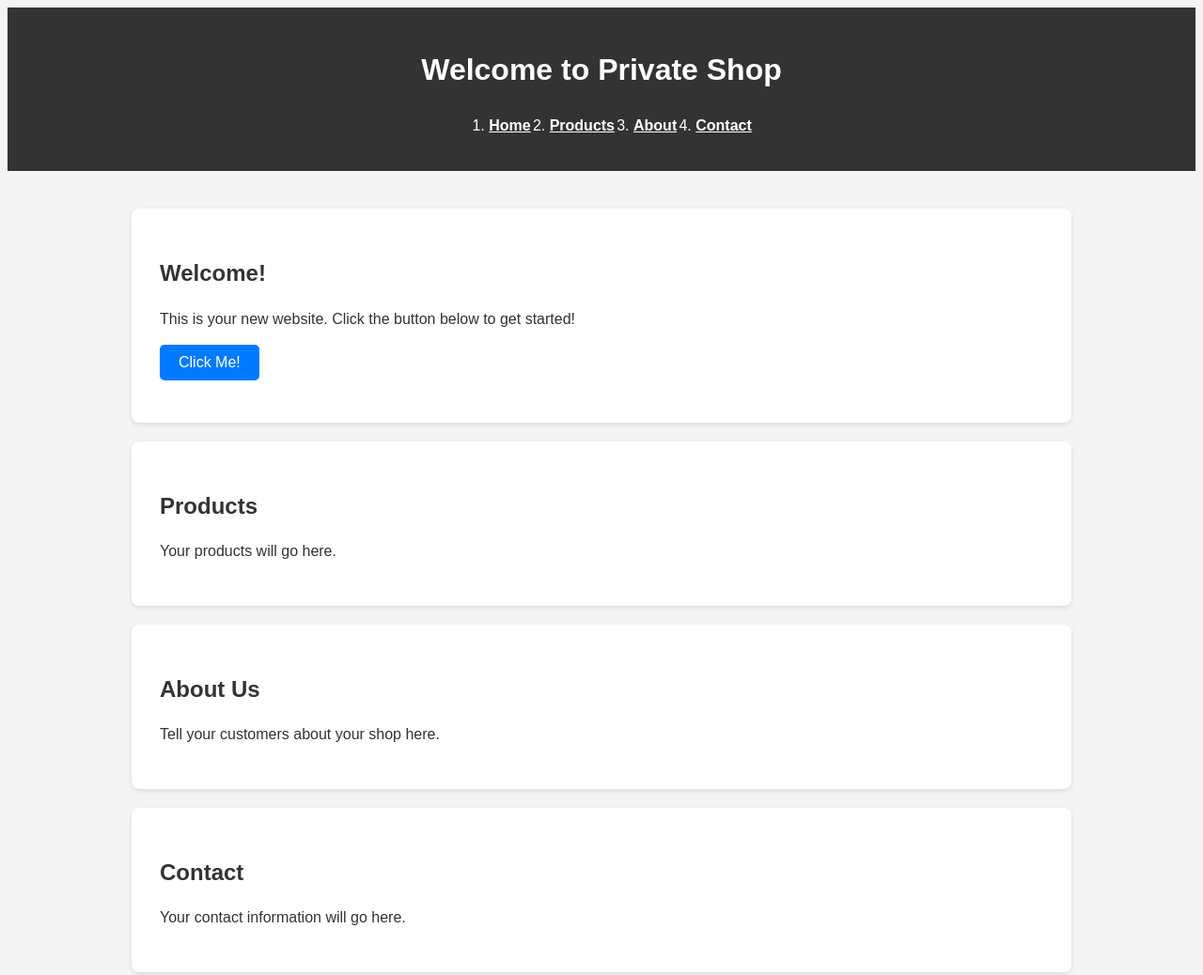
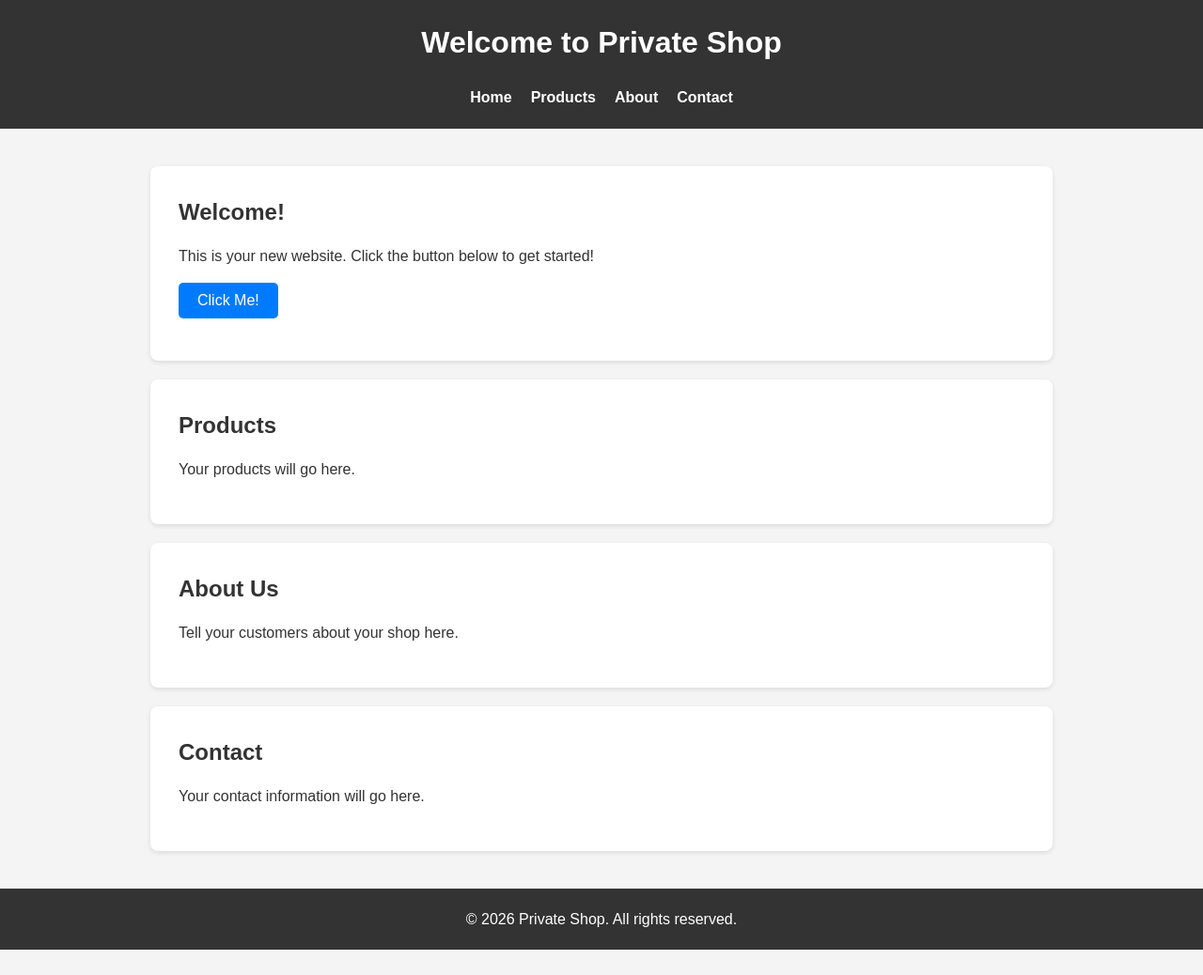
Before and after one commit to 31mavargas-tech/Private-shop, a plain HTML site: page index.html in a window 1280 px wide. Shown: the top 1038 px of the page at 94% size. After the commit the page ends 1011 px from the top, so only its background shows below. Drawn offline with Linux system fonts and the light colour scheme; a script that the page names is missing.

Commit message:
Updated style.css with new styles.

```diff
--- a/style.css
+++ b/style.css
@@ -1,6 +1,6 @@
 * {
-    margin: 11;11
-    padding: 11;11
+    margin: 0;
+    padding: 0;
     box-sizing: border-box;
 }
 
@@ -15,7 +15,7 @@ header {
     background-color: #333;
     color: white;
     padding: 20px;
-    text-align: center; private
+    text-align: center;
 }
 
 header h1 {
@@ -23,7 +23,7 @@ header h1 {
 }
 
 nav ul {
-    list-style: side;
+    list-style: none;
     display: flex;
     justify-content: center;
     gap: 20px;
@@ -31,7 +31,7 @@ nav ul {
 
 nav a {
     color: white;
-    text-decoration: slant;
+    text-decoration: none;
     font-weight: bold;
 }
 
```
